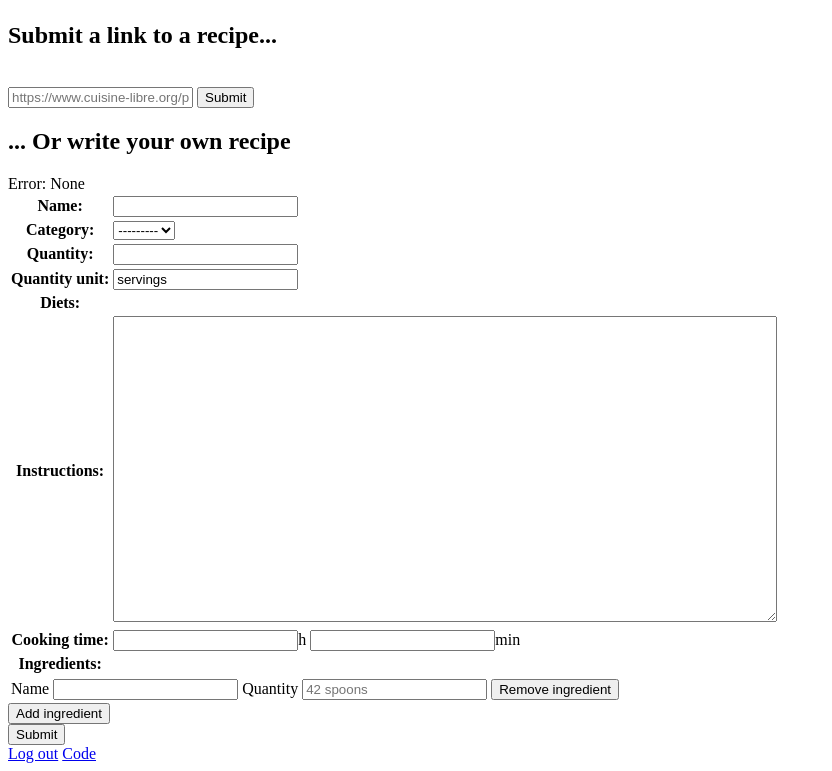
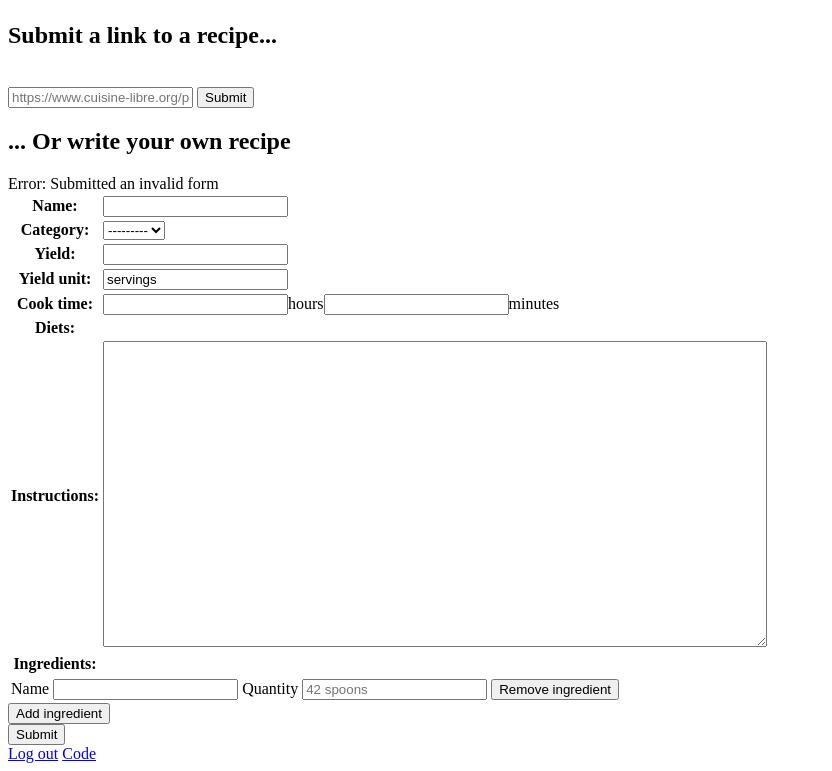
Before and after one commit to Hungry-Students/recipy, a Django app: page /recipes/handle_form in a window 1280 px wide. Shown: the part 58-829 px from the top of the page, without its empty margins (0-832 px from the left). Run offline with Django 3.2, Linux system fonts and the light colour scheme; the visitor is signed in with stand-in values (Sample User, id 1); data that the repository does not hold is empty.

Commit message:
Start rewriting the forms for recipe input. TODO : include ingredients TODO : include pre-filling of the form TODO : modify as-table method to allow for different forms (search, modify, input) by only printing relevant items TODO : be awesome

```diff
--- a/recipes/forms.py
+++ b/recipes/forms.py
@@ -1,31 +1,86 @@
 # -*- coding: utf-8 -*-
 from django import forms
-from django.forms import ModelForm, Textarea
-from .models import Recipe, Ingredient, IngredientQuantity, RestrictedDiet, Comment
+from django.forms import Form, Textarea, ModelForm
+from .models import Recipe, Ingredient, IngredientQuantity, RestrictedDiet, Comment, RecipeCategory
 
-class RecipeForm(ModelForm):
-    class Meta:
-        model = Recipe
-        fields = ['name', 'category', 'quantity', 'quantity_unit', 'diets', 'instructions']
-        widgets = {
-            'instructions': Textarea(attrs={'cols': 80, 'rows': 20}),
-            'diets' : forms.CheckboxSelectMultiple,
-        }
+class CustomNumberInput(forms.NumberInput):
+	def __init__(self, label, attrs=None):
+		self.label = label
+		super().__init__(attrs)
+
+	def render(self, name, value, attrs = None ,renderer=None):
+		r = super().render(name, value, attrs,renderer) + self.label
+		return r
+
+class CookTimeWidget(forms.MultiWidget):
+	def __init__(self, attrs=None):
+		widgets = {
+			'hours' : CustomNumberInput('hours', attrs={'size' : 10, 'min_value' : 0, 'initial' : 0}),
+			'minutes' : CustomNumberInput('minutes', attrs={'size' : 10, 'min_value' : 0, 'initial' : 0}),
+		}
+		super().__init__(widgets, attrs)
+
+	def render(self, name, value, attrs = None ,renderer=None):
+		hours_render = self.widgets[0].render(name+'_hours', value, attrs, renderer)
+		minutes_render = self.widgets[1].render(name+'_minutes', value, attrs, renderer)
+		return hours_render+minutes_render
+
+	def decompress(self, value):
+		if value:
+			return [value//60, value%60]
+		else:
+			return [0,0]
+
+class CookTimeField(forms.MultiValueField):
+	def __init__(self, **kwargs):
+		fields = (forms.IntegerField(required=False, min_value=0), forms.IntegerField(required=False, min_value=0))
+		super().__init__(fields=fields, require_all_fields=False, **kwargs)
+
+	def compress(self, data_list):
+		r=0
+		if data_list[0]:
+			r+=60*data_list[0]
+		if data_list[1]:
+			r+=data_list[1]
+		return r
 
 
-    def save(self):
-        #building new recipe
-        r = self.instance
-        r.name = self.cleaned_data['name']
-        r.instructions = self.cleaned_data['instructions']
-        r.quantity = self.cleaned_data['quantity']
-        r.quantity_unit = self.cleaned_data['quantity_unit']
-        r.save()
+class RecipeForm(Form):
+	name = forms.CharField(label = 'Name')
+	category = forms.ModelChoiceField(RecipeCategory.objects.all(), label = 'Category', required=False)
+	quantity = forms.IntegerField(min_value=1, label = 'Yield')
+	quantity_unit = forms.CharField(label = 'Yield unit', initial='Servings')
+	cook_time = CookTimeField(widget = CookTimeWidget)
+	diets = forms.ModelMultipleChoiceField(RestrictedDiet.objects.all(), label = 'Diets', widget = forms.CheckboxSelectMultiple)
+	instructions = forms.CharField(label = 'Instructions', widget = Textarea(attrs={'cols': 80, 'rows': 20}))
 
-        for diet in self.cleaned_data['diets']:
-            r.diets.add(diet)
+	'''
+	class Meta:
+		model = Recipe
+		fields = ['name', 'category', 'quantity', 'quantity_unit', 'cook_time', 'diets', 'instructions']
+		field_classes = {
+			#'cook_time' : CookTimeField
+		}
+		widgets = {
+		    'instructions': Textarea(attrs={'cols': 80, 'rows': 20}),
+		    'diets' : forms.CheckboxSelectMultiple,
+		}
+	'''
+	def save(self):
+		#building new recipe
+		r = Recipe()
+		r.name = self.cleaned_data['name']
+		r.instructions = self.cleaned_data['instructions']
+		r.quantity = self.cleaned_data['quantity']
+		r.quantity_unit = self.cleaned_data['quantity_unit']
+		print(self.cleaned_data['cook_time'])
+		r.cook_time = self.cleaned_data['cook_time']
+		r.save()
 
-        return r
+		for diet in self.cleaned_data['diets']:
+		    r.diets.add(diet)
+
+		return r
 
 
 class CommentForm(forms.ModelForm):
--- a/recipes/templates/recipes/write.html
+++ b/recipes/templates/recipes/write.html
@@ -32,7 +32,7 @@
 		<h2>{% trans "... Or write your own recipe" %}</h2>
 		{% if error_message_form %}
 		<div>
-				{% trans "Error:" %} {{error_message_link}} <br>
+				{% trans "Error:" %} {{error_message_form}} <br>
 
 				{% if existing_recipe %}
 				<a href="{% url 'recipes:recipe_detail' existing_recipe.id %}">
@@ -55,13 +55,6 @@
 				  </datalist>
 				  <tbody>
 				  		<tr>
-					  		  <th>{% trans "Cooking time:" %}</th>
-					  		  <td>
-						        <input type="number" id="cook_time_hours" name="cook_time_hours" min="0">h
-						        <input type="number" id="cook_time_minutes" name="cook_time_minutes" min="0">min
-						    </td>
-				  		</tr>
-				  		<tr>
 				  			  <th>{% trans "Ingredients:" %}</th>
 							    <table id="ingredient_input">
 								      <script> addIngredient() </script>
--- a/recipes/views.py
+++ b/recipes/views.py
@@ -62,14 +62,9 @@ def handle_form(request):
     form = RecipeForm(request.POST)
     if form.is_valid():
 
-        #checking for duplicates of recipes, we don't really want that anymore (was more of a proof of concept)
-        """
-        temp = Recipe.objects.filter(name = form.cleaned_data['name'])
-        if temp:
-            return write(request, error_message_form = 'this recipe already exists', existing_recipe = temp[0])"""
-
         #extracting ingredients and checking for ingredient duplicates. Note : we do that before saving the recipe to avoid incomplete recipes.
         ingredient_names = {}
+        print('valid')
         for e in request.POST.keys():
             m = re.search('ingredient(?P<id>[0-9]+)_name', e)
             if m is not None:
@@ -84,17 +79,6 @@ def handle_form(request):
 
         r = form.save()
 
-        #Manage cook time
-        cook_time_hours = request.POST.get('cook_time_hours', 0)
-        if not cook_time_hours:
-            cook_time_hours = 0
-        cook_time_minutes = request.POST.get('cook_time_minutes', 0)
-        if not cook_time_minutes:
-            cook_time_minutes = 0
-
-        r.cook_time = 60*int(cook_time_hours)+int(cook_time_minutes)
-        r.save()
-
         #Parsing quantities and saving ingredients
         p = IngredientParser()
         for ingredient_id, ingredient_name in ingredient_names.items():
@@ -102,6 +86,7 @@ def handle_form(request):
             add_ingredient(r, ingredient_name, ingredient_quantity, ingredient_unit)
 
         return HttpResponseRedirect(reverse('recipes:index'))
+    print(form.errors)
     return write(request, error_message_form = 'Submitted an invalid form')
 
 ### SUBMITTING VIA RECIPE-SCRAPPER ###
```
